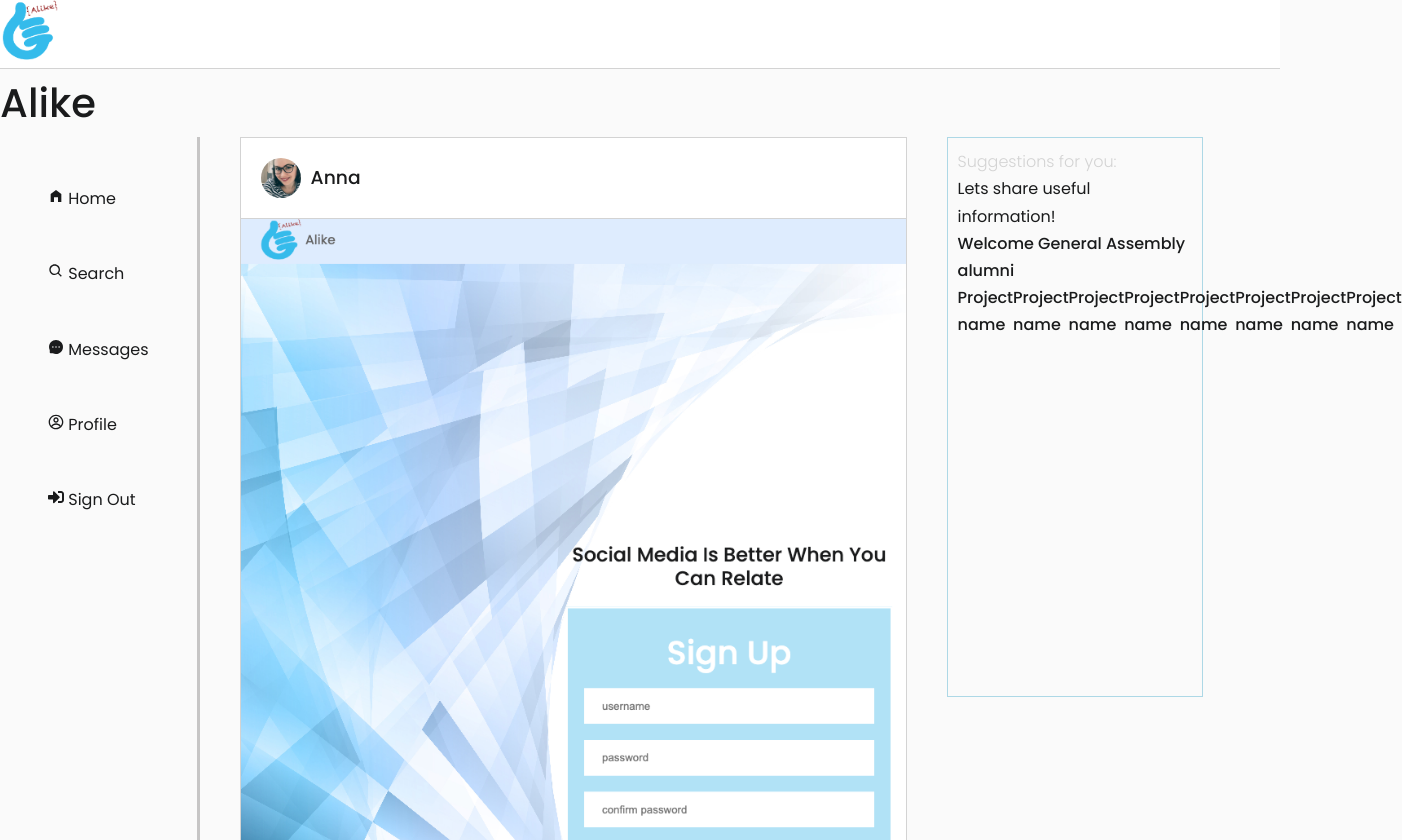
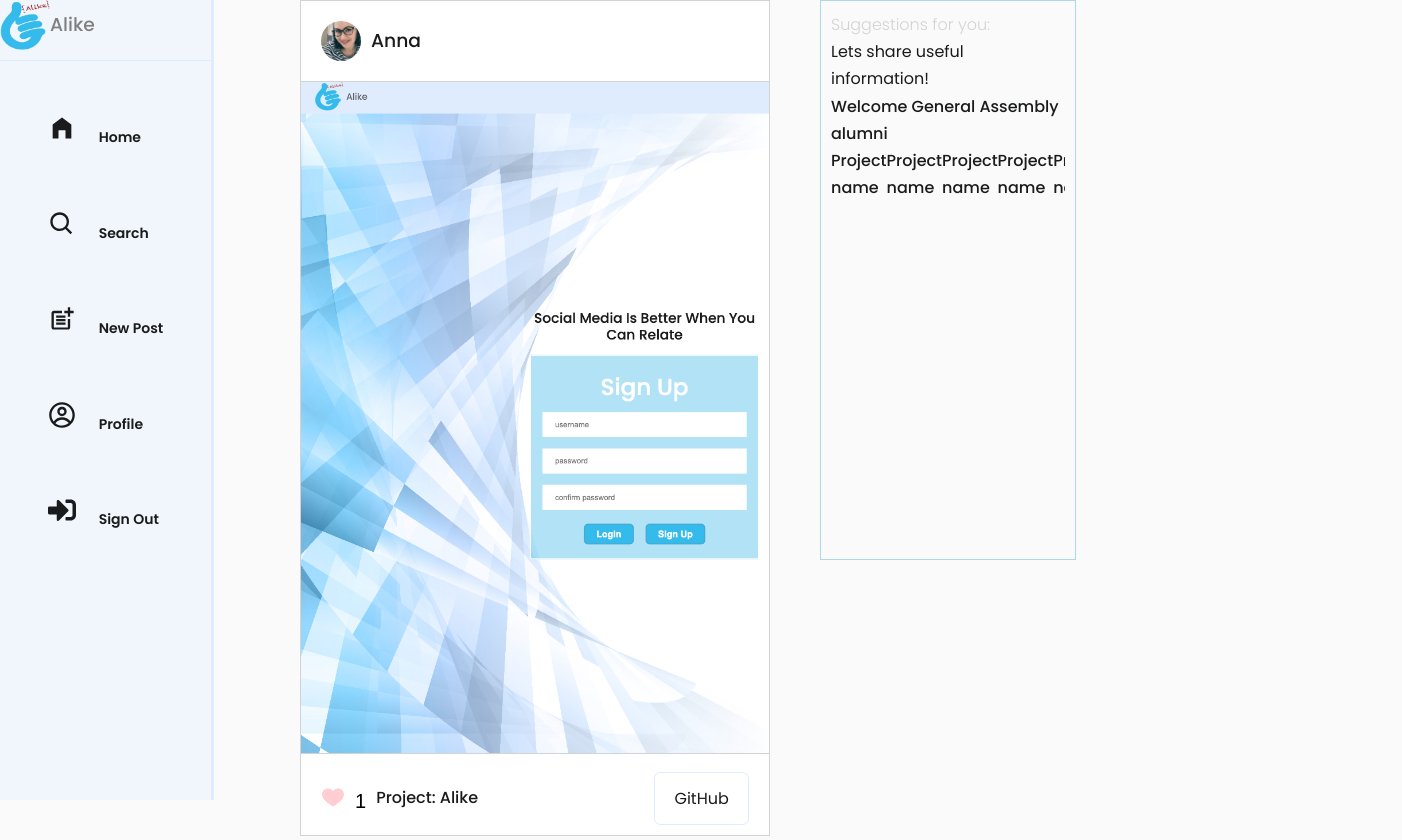
Before and after one commit to annadruzhinina/FrontEnd-Alike, a React (Create React App) app: page / in a window 1280 px wide. Shown: the top 840 px of the page, 1402 px wide, since content can reach past the window. Built offline with nearby package versions, Linux system fonts and the light colour scheme.

Commit message:
Add likes logic, make bunch of updates by whole project

```diff
--- a/public/data.json
+++ b/public/data.json
@@ -1,23 +1,38 @@
 [
   {
+    "id": 1,
     "username": "Anna",
     "project": "Alike",
+    "heartQty": 1,
     "github": "https://github.com/annadruzhinina/FrontEnd-Alike",
-    "imageUrl": "../image/project_001.png"
+    "imageUrl": "../image/project_001.png",
+    "liked": false
   },
   {
+    "id": 2,
     "username": "Masha",
-    "caption": "llama, (Lama glama), domesticated livestock species, descendant of the guanaco (Lama guanicoe), and one of the South American members of the camel family, Camelidae (order Artiodactyla). The llama is primarily a pack animal, but it is also used as a source of food, wool, hides, tallow for candles, and dried dung for fuel. Llama herds are found primarily in Bolivia, Peru, Colombia, Ecuador, Chile, and Argentina, and they have been exported to other countries.",
-    "imageUrl": "https://t3.ftcdn.net/jpg/02/94/01/90/240_F_294019074_G4NcIwP8uaYyxX0lNflmwMNK7N67LawS.jpg"
+    "project": "llama, (Lama glama), domesticated livestock species, descendant of the guanaco (Lama guanicoe), and one of the South American members of the camel family, Camelidae (order Artiodactyla). The llama is primarily a pack animal, but it is also used as a source of food, wool, hides, tallow for candles, and dried dung for fuel. Llama herds are found primarily in Bolivia, Peru, Colombia, Ecuador, Chile, and Argentina, and they have been exported to other countries.",
+    "heartQty": 2,
+    "github": "https://github.com/annadruzhinina/FrontEnd-Alike",
+    "imageUrl": "https://t3.ftcdn.net/jpg/02/94/01/90/240_F_294019074_G4NcIwP8uaYyxX0lNflmwMNK7N67LawS.jpg",
+    "liked": false
   },
   {
+    "id": 3,
     "username": "Irina",
-    "caption": "❤️❤️❤️",
-    "imageUrl": "https://t4.ftcdn.net/jpg/03/05/40/57/240_F_305405752_HDjCBMszsIz7OhJ2ybT0TeIh3If5CREJ.jpg"
+    "project": "❤️❤️❤️",
+    "heartQty": 3,
+    "github": "https://github.com/annadruzhinina/FrontEnd-Alike",
+    "imageUrl": "https://t4.ftcdn.net/jpg/03/05/40/57/240_F_305405752_HDjCBMszsIz7OhJ2ybT0TeIh3If5CREJ.jpg",
+    "liked": false
   },
   {
+    "id": 4,
     "username": "Liza",
-    "caption": "Lorem LoremLoremLoremLoremLoremLoremLoremLoremLoremLorem LoremLoremLoremLorem ",
-    "imageUrl": "https://t4.ftcdn.net/jpg/00/28/04/57/240_F_28045761_hAsTs9W6HZs1RiRiND8QdNoD70paO6Ww.jpg"
+    "project": "Lorem LoremLoremLoremLoremLoremLoremLoremLoremLoremLorem LoremLoremLoremLorem ",
+    "heartQty": 100500,
+    "github": "https://github.com/annadruzhinina/FrontEnd-Alike",
+    "imageUrl": "https://t4.ftcdn.net/jpg/00/28/04/57/240_F_28045761_hAsTs9W6HZs1RiRiND8QdNoD70paO6Ww.jpg",
+    "liked": true
   }
 ]
--- a/src/components/Navbar/Navbar.jsx
+++ b/src/components/Navbar/Navbar.jsx
@@ -6,12 +6,23 @@ import { NavbarData } from "./NavbarData";
 function Navbar() {
   return (
     <section className="navbar-container">
+      <div className="navbar-header">
+        <img
+          className="navbar-logo"
+          src="./image/logo_transparent_bg_new.png"
+        />
+        <h3>Alike</h3>
+      </div>
+
       <ul>
         {NavbarData.map((item, index) => {
           return (
             <li key={index} className={item.cName}>
               <Link to={item.path}>
-                {item.icon} <span>{item.title}</span>
+                <div className="react-icon">
+                  {item.icon}{" "}
+                  <span className="react-icon-text">{item.title}</span>
+                </div>
               </Link>
             </li>
           );
--- a/src/components/Navbar/NavbarData.jsx
+++ b/src/components/Navbar/NavbarData.jsx
@@ -2,42 +2,41 @@
 import React from "react";
 
 //Import Icons
-import * as MdIcons from 'react-icons/md'
-import * as FaIcons from 'react-icons/fa'
-import * as CgIcons from 'react-icons/cg'
-import * as BiIcons from 'react-icons/bi'
-import * as AiIcons from 'react-icons/ai'
-
+import * as MdIcons from "react-icons/md";
+import * as FaIcons from "react-icons/fa";
+import * as CgIcons from "react-icons/cg";
+import * as BiIcons from "react-icons/bi";
+import * as AiIcons from "react-icons/ai";
 
 export const NavbarData = [
   {
-        title: 'Home',
-        path: '/home',
-        icon: <MdIcons.MdHomeFilled/>,
-        cName: 'navbar-item'
+    title: "Home",
+    path: "/",
+    icon: <MdIcons.MdHomeFilled />,
+    cName: "navbar-item",
   },
   {
-        title: 'Search',
-        path: '',
-        icon: <BiIcons.BiSearch/>,
-        cName: 'navbar-item',
+    title: "Search",
+    path: "",
+    icon: <BiIcons.BiSearch />,
+    cName: "navbar-item",
   },
   {
-        title: 'Messages',
-        path: '',
-        icon: <AiIcons.AiFillMessage/>,
-        cName: 'navbar-item',
+    title: "New Post",
+    path: "",
+    icon: <MdIcons.MdOutlinePostAdd />,
+    cName: "navbar-item",
   },
   {
-        title: 'Profile',
-        path: '/',
-        icon: <CgIcons.CgProfile/>,
-        cName: 'navbar-item'
+    title: "Profile",
+    path: "/",
+    icon: <CgIcons.CgProfile />,
+    cName: "navbar-item",
   },
   {
-        title: 'Sign Out',
-        path: '/sign-in',
-        icon: <FaIcons.FaSignInAlt/>,
-        cName: 'navbar-item'
-    }
-]
+    title: "Sign Out",
+    path: "/sign-in",
+    icon: <FaIcons.FaSignInAlt />,
+    cName: "navbar-item",
+  },
+];
--- a/src/components/Navbar/navbar.css
+++ b/src/components/Navbar/navbar.css
@@ -4,9 +4,34 @@
   flex-direction: column;
   justify-content: left;
   align-items: flex-start;
-  border-right: solid rgb(198, 197, 197);
+  border-right: solid rgb(222 236 254);
+  background-color: #deecfe57;
 }
 
 .navbar-item {
   margin: 3em;
 }
+
+.react-icon {
+  font-size: 28px;
+  font-weight: bold;
+}
+.react-icon-text {
+  padding-left: 16px;
+  font-size: 14px;
+}
+
+.navbar-header {
+  display: flex;
+  align-items: center;
+  background-color: transparent;
+  padding-bottom: 10px;
+  color: gray;
+  border-bottom: 1px solid rgb(222 236 254);
+  width: 100%;
+}
+
+.navbar-logo {
+  width: 50px;
+  height: 50px;
+}
--- a/src/components/Post/Post.jsx
+++ b/src/components/Post/Post.jsx
@@ -1,11 +1,43 @@
 import React from "react";
 import "./post.css";
 import Avatar from "@mui/material/Avatar";
+import { BiLike } from "react-icons/bi";
+import { AiFillLike, AiOutlineLike } from "react-icons/ai";
+import { FcLikePlaceholder, FcLike } from "react-icons/fc";
 
-function Post({ username, project, github, imageUrl }) {
-  // const handleClick = () => {
-  //   window.location.href = github;
-  // };
+function Post({ post, onPostLikeClick }) {
+  // const heartButton = document.getElementById("heart-button");
+
+  function handlePostLikeClick(e, clickedPost, elementId) {
+    e.preventDefault();
+    console.log("You clicked like.", elementId);
+
+    // post data update
+    if (!post.liked) {
+      clickedPost.heartQty = clickedPost.heartQty + 1;
+      clickedPost.liked = true;
+      onPostLikeClick(clickedPost);
+
+      // animation
+      setTimeout(() => {
+        const heartButton = document.getElementById(elementId);
+        heartButton.classList.add("hearted");
+        setTimeout(() => {
+          heartButton.classList.remove("hearted");
+        }, 5000);
+      }, 100);
+      // call API to save to database
+      // TODO API call
+    }
+  }
+
+  function likeButton(postLiked) {
+    if (postLiked) {
+      return <FcLike className="heart-button-icon heart-button-icon-liked" />;
+    } else {
+      return <FcLikePlaceholder className="heart-button-icon" />;
+    }
+  }
 
   return (
     <div className="post">
@@ -15,17 +47,25 @@ function Post({ username, project, github, imageUrl }) {
           alt="Anna"
           src="./image/avatar.jpeg"
         ></Avatar>
-        <h3>{username}</h3>
+        <h3>{post.username}</h3>
       </div>
-      <img className="post-image" src={imageUrl} alt="" />
+      <img className="post-image" src={post.imageUrl} alt="" />
       <div className="post-bottom">
-        <h4>Project: {project}</h4>
-        <a
-          className="btn"
-          // onClick={handleClick}
-          target="_blank"
-          href={github}
-        >
+        <div className="post-like-title">
+          <button
+            id={"like-" + post.id}
+            className={
+              post.liked ? "heart-button-liked heart-button" : "heart-button"
+            }
+            onClick={(e) => handlePostLikeClick(e, post, "like-" + post.id)}
+          >
+            {likeButton(post.liked)}
+
+            <span className="heart-button-heartQty">{post.heartQty}</span>
+          </button>
+          <h4>Project: {post.project}</h4>
+        </div>
+        <a className="btn" target="_blank" href={post.github}>
           GitHub
         </a>
       </div>
--- a/src/components/Post/post.css
+++ b/src/components/Post/post.css
@@ -6,7 +6,7 @@
 }
 .post {
   background-color: white;
-  /* max-width: 500px; */
+  max-width: 470px;
   border: 1px solid lightgray;
   margin-bottom: 45px;
   min-width: 300px;
@@ -37,3 +37,43 @@ strong {
   align-items: center;
   margin: 10px;
 }
+.post-like-title {
+  display: flex;
+}
+
+.heart-button {
+  cursor: pointer;
+  background: transparent;
+}
+
+.heart-button-icon {
+  font-size: 24px;
+  cursor: pointer;
+  background: transparent;
+  margin-right: 10px;
+}
+
+.heart-button-icon-liked {
+  color: rgb(226, 19, 23);
+}
+
+.heart-button-heartQty {
+  font-size: 20px;
+  margin-right: 10px;
+}
+
+.hearted {
+  animation: pulse 1s ease-out;
+}
+
+@keyframes pulse {
+  0% {
+    transform: scale(1);
+  }
+  14% {
+    transform: scale(1.3);
+  }
+  28% {
+    transform: scale(1);
+  }
+}
--- a/src/components/RightNavbar/RightNavbar.jsx
+++ b/src/components/RightNavbar/RightNavbar.jsx
@@ -71,8 +71,8 @@ function RightNavbar({ username, imageUrl, github }) {
                   />
                 );
               })}
-              {/* <h3>{username}</h3> */}
-              {/* <button className='btn'>GitHub</button> */}
+              <h3>{username}</h3>
+              <button className="btn">GitHub</button>
             </div>
           </div>
         </div>
--- a/src/index.css
+++ b/src/index.css
@@ -15,7 +15,8 @@
   --color-bg: rgb(62, 63, 57);
   --color-bg-variant: rgb(96,163,234);
   --color-primary: #1a1b1c;
-  --color-primary-variant: rgb(96 163 234 / 69%);
+  /* --color-primary-variant: rgb(96 163 234 / 69%); */
+  --color-primary-variant: rgb(222 236 254);
   --color-btn: rgb(207 225 244)
   --color-white: #fff;
   --color-light: #fafafa;
--- a/src/screens/Home/Home.jsx
+++ b/src/screens/Home/Home.jsx
@@ -11,6 +11,7 @@ function Home() {
     fetch("data.json")
       .then((response) => response.json())
       .then((data) => {
+        // console.log(data);
         setPosts(data);
       })
       .catch((error) => {
@@ -18,35 +19,43 @@ function Home() {
       });
   }, []);
 
+  function handlePostLikeClick(updatedPost) {
+    console.log("Handle Post Update", updatedPost);
+    const newPosts = posts.map((post) => {
+      if (post.id === updatedPost.id) return updatedPost;
+      return post;
+    });
+    setPosts(newPosts);
+  }
+
   return (
     <div className="home">
-      <div className="home-header">
-        <img
-          className="home-headerImage"
-          src="./image/logo_transparent_bg_new.png"
-        />
-      </div>
-      <h1>Alike</h1>
       <div className="home-global">
         <div className="home-left">
           <Navbar />
         </div>
+        <div className="home-center-right">
           <div className="home-center">
-          {posts.map((post, index) => (
+            {posts.map((post, index) => {
+              // console.log(post);
+              return (
                 <Post
                   key={index}
-              username={post.username}
-              project={post.project}
-              github={post.github}
-              imageUrl={post.imageUrl}
+                  post={post}
+                  onPostLikeClick={handlePostLikeClick}
                 />
-          ))}
+              );
+            })}
           </div>
           <div className="home-right">
             <RightNavbar />
           </div>
         </div>
       </div>
+      <footer className="home-footer">
+        <h1>hello</h1>
+      </footer>
+    </div>
   );
 }
 
--- a/src/screens/Home/home.css
+++ b/src/screens/Home/home.css
@@ -8,13 +8,33 @@
   height: 100vh;
 }
 
-.home-headerImage {
+.home-right {
+  width: 250px;
+}
+.home-global {
+  /* display: grid;
+  grid-template-columns: auto 2fr 1fr; */
+}
+.home-left {
+  position: fixed;
+  left: 0;
+  bottom: 0;
+  top: 0;
+  max-width: 260px;
+  z-index: 10;
+}
+
+.team-avatar {
+  overflow: hidden;
+}
+
+/* .home-headerImage {
   background-color: white;
   object-fit: contain;
   width: 60px;
   height: 60px;
   background: transparent;
-}
+} */
 
 .home-header {
   /* padding: 20px; */
@@ -23,12 +43,14 @@
   object-fit: contain;
 }
 
-.home-global {
-  /* display: flex;
-  justify-content: space-between; */
+.home-center-right {
   display: grid;
   grid-template-columns: auto 2fr 1fr;
-  gap: 2.5rem;
+  margin-left: 300px;
+  gap: 50px;
+}
+.home-footer {
+  background-color: aqua;
 }
 
 /* ==================MEDIA QUERIES (MEDIUM DEVICES)==================== */
```
Also changed, not shown: src/data.json (deleted, +0 -26 lines). Lines whose indentation alone changed are shown as unchanged.
